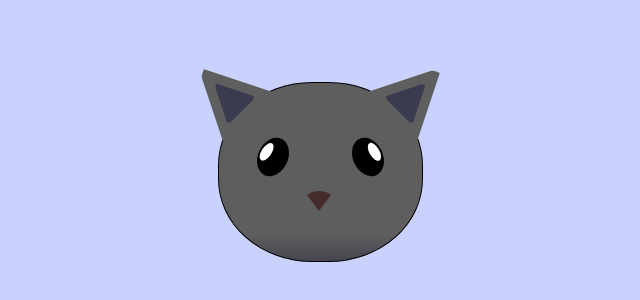
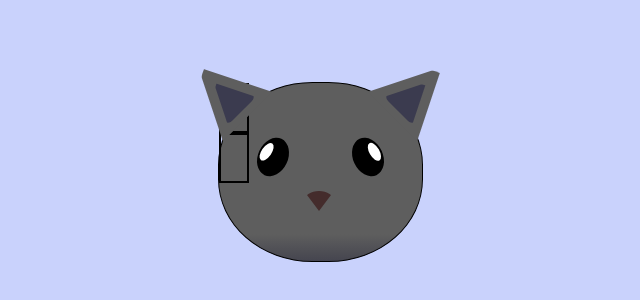
Before and after one commit to lengleman-spec/cat-painting, a plain HTML site: page index.html in a window 1280 px wide. Shown: the part 228-528 px from the top of the page, 320-960 px from the left. Drawn offline with Linux system fonts and the light colour scheme.

Commit message:
added cat mouth. used decendant combinator to target every div that has an ancestor with the class .cat-mouth

```diff
--- a/index.html
+++ b/index.html
@@ -28,6 +28,11 @@
         </div>
 
         <div class="cat-nose"></div>
+
+        <div class="cat-mouth">
+          <div class="cat-mouth-line-left"></div>
+          <div class="cat-mouth-line-right"></div>
+        </div>
       </div>
     </main>
   </body>
--- a/style.css
+++ b/style.css
@@ -127,3 +127,10 @@ body {
   border-radius: 50%;
   transform: rotate(180deg);
 }
+
+.cat-mouth div {
+  /*Decendant combinator: "every div that's the child of an element with the class .cat-mouth" */
+  width: 30px;
+  height: 50px;
+  border: 2px solid #000;
+}
```
